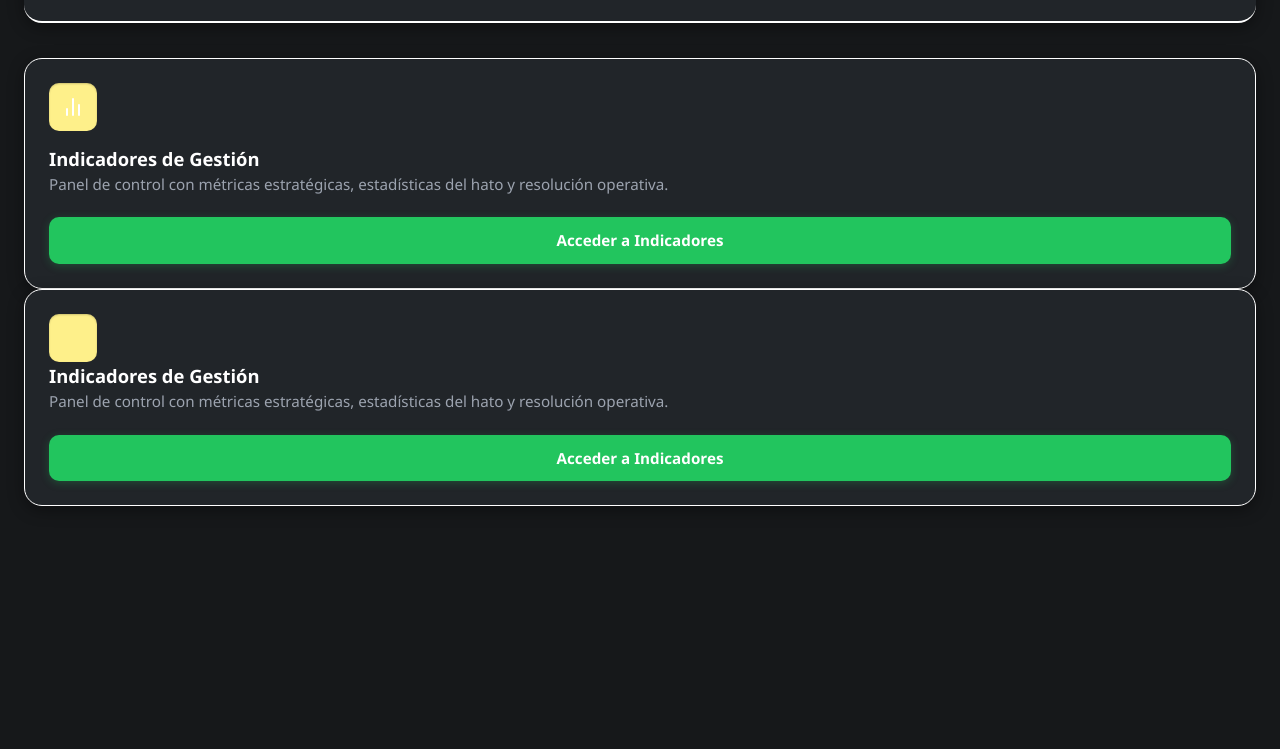
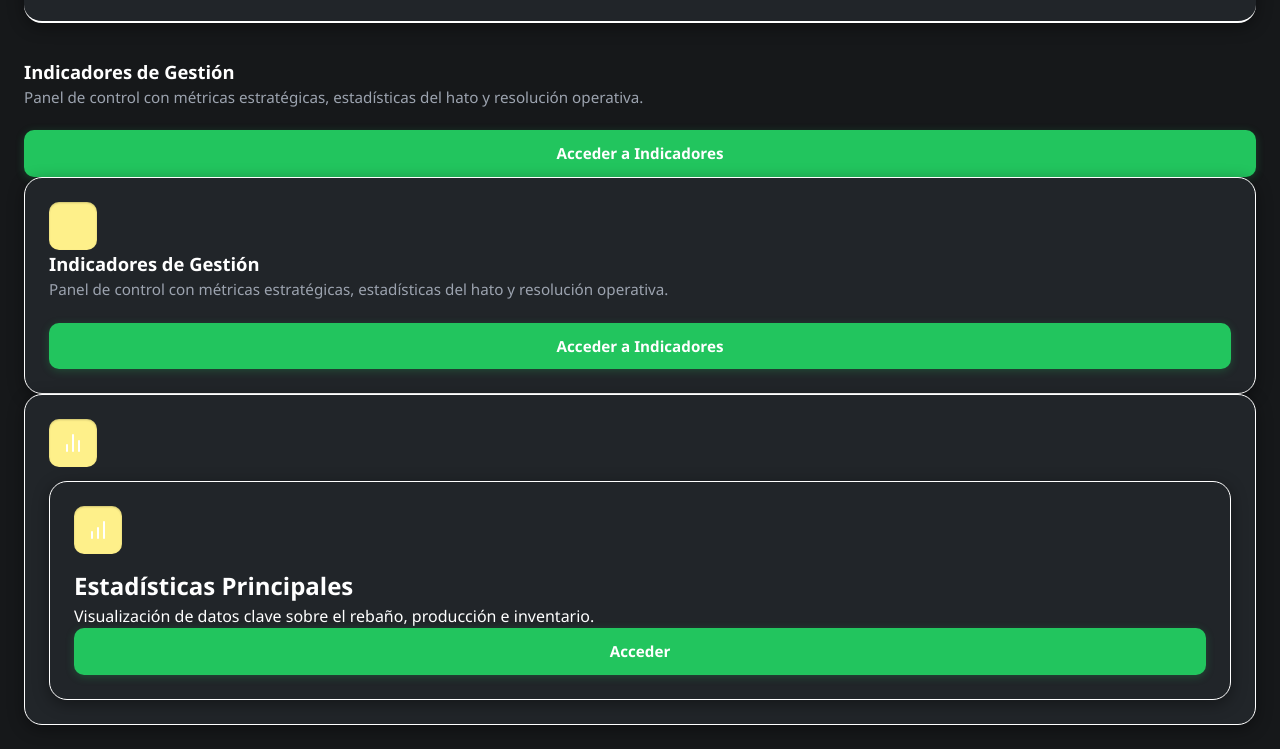
Before and after one commit to jmencias19-dotcom/manejoganadero, a website: page public/indicadores-gestion.html in a window 1280 px wide. Shown: the part 99-848 px from the top of the page. Before the commit the page ends 800 px from the top, so only its background shows below. Drawn offline with Linux system fonts and the light colour scheme.

Commit message:
Update indicadores-gestion.html

```diff
--- a/public/indicadores-gestion.html
+++ b/public/indicadores-gestion.html
@@ -17,17 +17,7 @@
 
     <main class="library-container">
         <section class="grid-library">
-            <!-- Tarjeta de Indicadores de Gestión -->
-            <article class="card">
-                <div class="card-header" aria-hidden="true">
-                    <div class="card-icon" id="indicadores-gestion-icon">
-                        <svg xmlns="http://www.w3.org/2000/svg" width="24" height="24" viewBox="0 0 24 24" fill="none" stroke="currentColor" stroke-width="2" stroke-linecap="round" stroke-linejoin="round">
-                            <line x1="18" y1="20" x2="18" y2="10"></line>
-                            <line x1="12" y1="20" x2="12" y2="4"></line>
-                            <line x1="6" y1="20" x2="6" y2="14"></line>
-                        </svg>
-                    </div>
-                </div>
+
                 <div class="card-content">
                     <h2 class="card-title">Indicadores de Gestión</h2>
                     <p class="card-description">Panel de control con métricas estratégicas, estadísticas del hato y resolución operativa.</p>
@@ -46,8 +36,37 @@
             <a href="indicadores-gestion.html" class="card-action">Acceder a Indicadores</a>
         </div>
     </article>
-</section>
-
+                <!-- Tarjeta de Indicadores de Gestión -->
+            <article class="card">
+                <div class="card-header" aria-hidden="true">
+                    <div class="card-icon" id="indicadores-gestion-icon">
+                        <svg xmlns="http://www.w3.org/2000/svg" width="24" height="24" viewBox="0 0 24 24" fill="none" stroke="currentColor" stroke-width="2" stroke-linecap="round" stroke-linejoin="round">
+                            <line x1="18" y1="20" x2="18" y2="10"></line>
+                            <line x1="12" y1="20" x2="12" y2="4"></line>
+                            <line x1="6" y1="20" x2="6" y2="14"></line>
+                        </svg>
+                    </div>
+                    </div>
+                   <div class="card-content">
+                       <article class="card">
+  <div class="card-header" aria-hidden="true">
+    <div class="card-icon" id="estadisticas-icon">
+      <!-- SVG del icono -->
+      <svg xmlns="http://www.w3.org/2000/svg" width="24" height="24" viewBox="0 0 24 24" fill="none" stroke="currentColor" stroke-width="2" stroke-linecap="round" stroke-linejoin="round">
+        <line x1="12" y1="20" x2="12" y2="10"></line>
+        <line x1="18" y1="20" x2="18" y2="4"></line>
+        <line x1="6" y1="20" x2="6" y2="14"></line>
+      </svg>
+    </div>
+  </div>
+  <div class="card-content">
+    <h2>Estadísticas Principales</h2>
+    <p>Visualización de datos clave sobre el rebaño, producción e inventario.</p>
+    <a href="indicadores-gestion/index.html" class="card-action">Acceder</a>
+  </div>
+</article>
+                 </article>
+           </section>
         </section>
     </main>
 </body>
```
